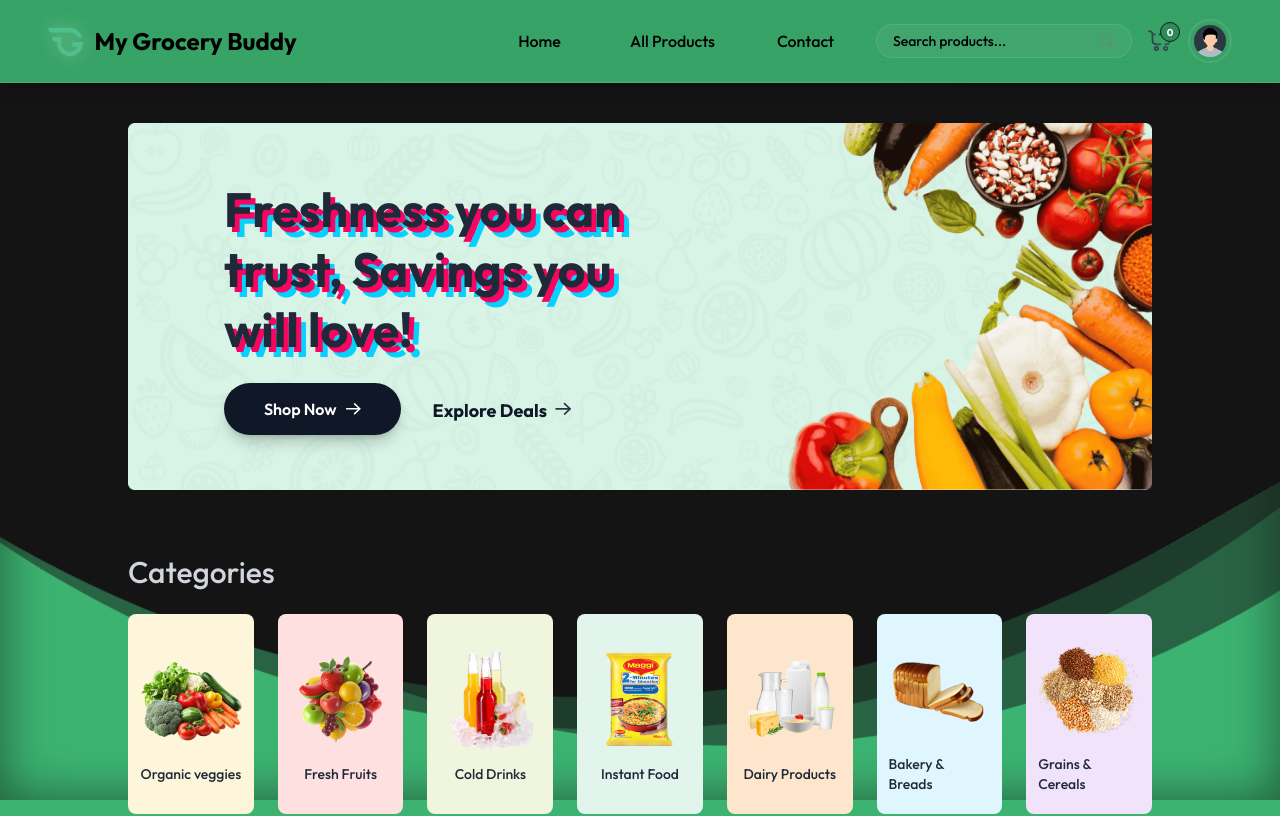
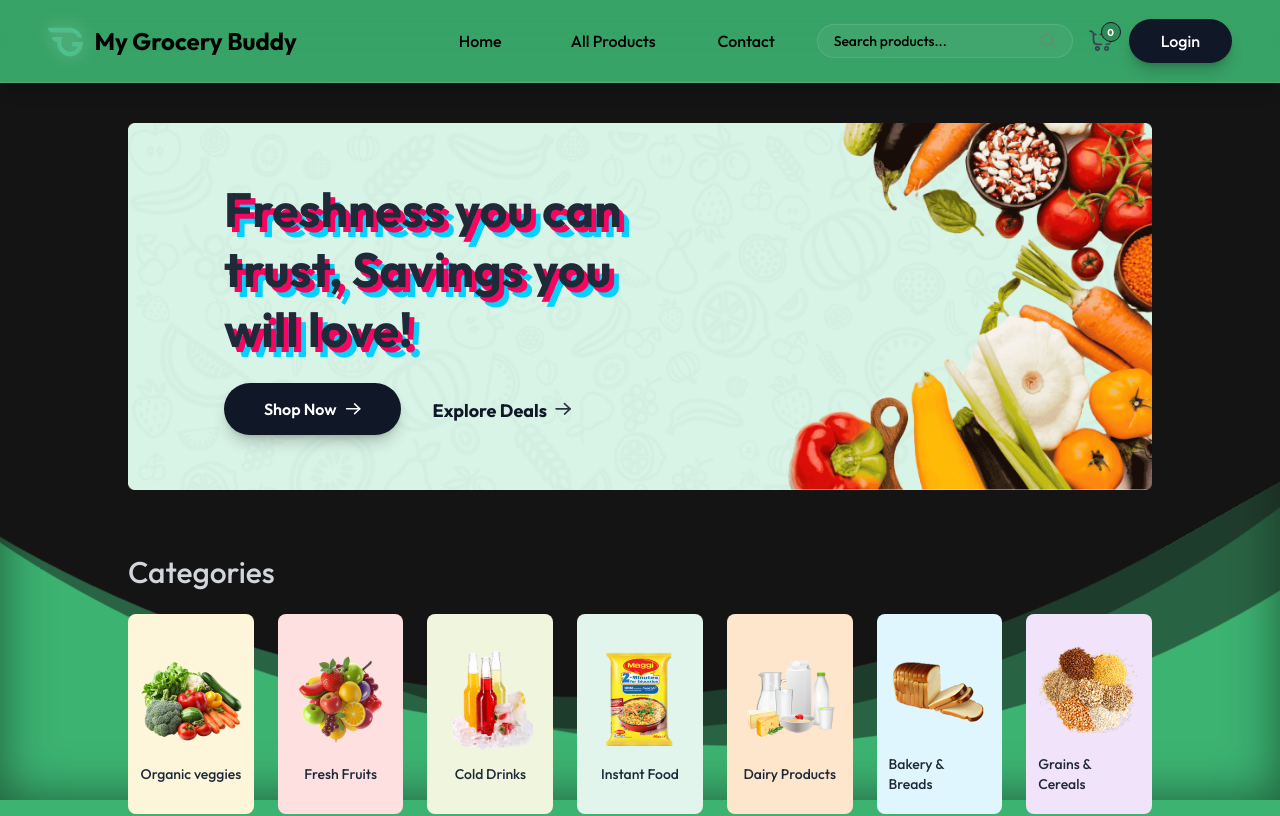
Before and after one commit to Ayushbhatt25/My-Grocery-Buddy, a React (Vite) app in the folder client/: page /home in a window 1280 px wide. Shown: the top 816 px of the page. Built offline with nearby package versions, Linux system fonts and the light colour scheme; no server answers.

Commit message:
Restore login page flow, fix profile icon to show user name/email

```diff
--- a/client/src/App.jsx
+++ b/client/src/App.jsx
@@ -4,7 +4,6 @@ import Home from "./pages/Home"
 import { Toaster } from 'react-hot-toast';
 import Footer from "./components/Footer";
 import { useAppContext } from "./context/AppContext";
-import Login from "./components/Login";
 import AllProducts from "./pages/AllProducts";
 import ProductCategory from "./pages/ProductCategory";
 import ProductDetails from "./pages/ProductDetails";
@@ -23,23 +22,22 @@ import MyProfile from "./pages/MyProfile.jsx"
 function App() {
   const location = useLocation();
   const isSellerPath = location.pathname.toLowerCase().includes("seller");
-  const { showUserLogin, isSeller } = useAppContext();
+  const isAuthPage = location.pathname === "/";
+  const { isSeller } = useAppContext();
 
   return (
     <>
       <div className="text-default min-h-screen text-gray-300" >
-        {isSellerPath ? null : <Navbar />}
-        {showUserLogin ? <Login /> : null}
+        {isSellerPath || isAuthPage ? null : <Navbar />}
         <Toaster />
-        <div className={`${isSellerPath ? "" : "px-6 md:px-16 lg:px-24 xl:px-32"}`}>
+        <div className={`${isSellerPath || isAuthPage ? "" : "px-6 md:px-16 lg:px-24 xl:px-32"}`}>
           <Routes>
-            <Route path="/" element={<Home />} />
+            <Route path="/" element={<AuthPage />} />
             <Route path="/home" element={<Home />} />
             <Route path="/products" element={<AllProducts />} />
             <Route path="/products/:category" element={<ProductCategory />} />
             <Route path="/products/:category/:id" element={<ProductDetails />} />
             <Route path="/cart" element={<Cart />} />
-            <Route path="/add-address" element={<AddAddress />} />
             <Route path="/add-address" element={<AddAddress />} />
             <Route path="/my-orders" element={<MyOrders />} />
             <Route path="/my-profile" element={<MyProfile />} />
@@ -51,7 +49,7 @@ function App() {
             </Route>
           </Routes>
         </div>
-        {!isSellerPath && <Footer />}
+        {!isSellerPath && !isAuthPage && <Footer />}
 
         {/* Animated Wave Background */}
         <div className="wave">
--- a/client/src/components/Navbar.jsx
+++ b/client/src/components/Navbar.jsx
@@ -16,7 +16,7 @@ function Navbar() {
             if (data.success) {
                 toast.success(data.message);
                 setUser(null);
-                navigate('/home');
+                navigate('/');
             } else {
                 toast.error(data.message);
             }
@@ -62,12 +62,25 @@ function Navbar() {
                     <span className="absolute top-0 right-0 text-[10px] font-bold text-white bg-primary-dull w-5 h-5 flex items-center justify-center rounded-full shadow-lg shadow-primary/40 border border-gray-900 group-hover:scale-110 transition-transform duration-300">{getCartCount()}</span>
                 </div>
 
-                {/* Profile Dropdown – always visible */}
+                {/* Login / Profile */}
+                {!user ? (
+                    <button onClick={() => navigate('/')}
+                        className="group px-8 py-2.5 bg-gray-900 rounded-full text-white cursor-pointer active:scale-95 transition-all duration-300 hover:bg-primary-dull shadow-lg shadow-black/20 hover:shadow-black/40">
+                        <div className="relative h-6 overflow-hidden">
+                            <span className="block transition-transform duration-300 group-hover:-translate-y-full">Login</span>
+                            <span className="absolute top-full left-0 w-full block transition-transform duration-300 group-hover:-translate-y-full">Login</span>
+                        </div>
+                    </button>
+                ) : (
                     <div className='relative group border-2 border-white/10 rounded-full p-0.5 hover:border-primary/50 transition-colors duration-300 cursor-pointer'>
-                    <img src={assets.profile_icon} className='w-9 h-9 rounded-full object-cover' alt='profile icon' />
-                    <ul className='hidden group-hover:block absolute top-10 right-0 bg-gray-900/95 backdrop-blur-xl shadow-xl shadow-black/40 border border-white/10 py-3 w-40 rounded-xl text-sm z-40 text-gray-300 overflow-hidden'>
-                        {user && (
-                            <>
+                        <img src={user.image || assets.profile_icon} className='w-9 h-9 rounded-full object-cover' alt='profile icon' />
+                        {/* User name shown on hover */}
+                        <ul className='hidden group-hover:block absolute top-10 right-0 bg-gray-900/95 backdrop-blur-xl shadow-xl shadow-black/40 border border-white/10 py-3 w-48 rounded-xl text-sm z-40 text-gray-300 overflow-hidden'>
+                            {/* User info header */}
+                            <li className='px-4 py-2 border-b border-white/10 mb-1'>
+                                <p className='font-semibold text-white truncate'>{user.name || 'User'}</p>
+                                <p className='text-xs text-gray-400 truncate'>{user.email || ''}</p>
+                            </li>
                             <li onClick={() => navigate("my-profile")} className='px-4 py-2.5 hover:bg-white/10 hover:text-white cursor-pointer transition-colors flex items-center gap-2'>
                                 <span className="w-1.5 h-1.5 rounded-full bg-primary"></span>
                                 My Profile
@@ -80,16 +93,9 @@ function Navbar() {
                                 <span className="w-1.5 h-1.5 rounded-full bg-red-500"></span>
                                 Logout
                             </li>
-                            </>
-                        )}
-                        {!user && (
-                            <li onClick={() => navigate("/home")} className='px-4 py-2.5 hover:bg-white/10 hover:text-white cursor-pointer transition-colors flex items-center gap-2'>
-                                <span className="w-1.5 h-1.5 rounded-full bg-primary"></span>
-                                Sign In
-                            </li>
-                        )}
                         </ul>
                     </div>
+                )}
             </div>
 
             {/* Mobile right icons */}
@@ -124,13 +130,13 @@ function Navbar() {
                         <span className="w-1 h-4 bg-primary rounded-full"></span>
                         Contact
                     </NavLink>
-                    {user ? (
+                    {!user ? (
+                        <button onClick={() => { setOpen(false); navigate('/'); }} className="cursor-pointer px-6 py-3 mt-4 bg-gray-900 text-white font-medium rounded-xl shadow-lg shadow-black/20 w-full active:scale-95 transition-all hover:bg-primary">
+                            Login
+                        </button>
+                    ) : (
                         <button onClick={logout} className="cursor-pointer px-6 py-3 mt-4 bg-white/10 hover:bg-white/20 border border-white/10 text-white font-medium rounded-xl w-full active:scale-95 transition-all">
                             Logout
-                        </button>
-                    ) : (
-                        <button onClick={() => { setOpen(false); navigate('/home'); }} className="cursor-pointer px-6 py-3 mt-4 bg-primary text-white font-medium rounded-xl w-full active:scale-95 transition-all">
-                            Sign In
                         </button>
                     )}
                 </div>
```
Lines whose indentation alone changed are shown as unchanged.
